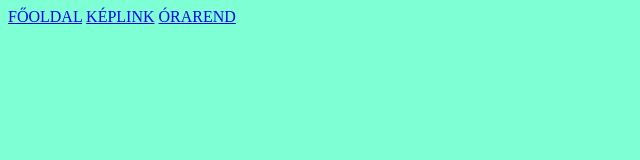
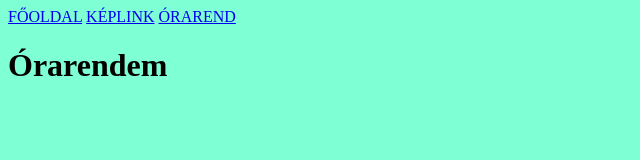
Before and after one commit to mategbenedek/My_Web_Page, a plain HTML site: page orarend.html in a window 1280 px wide. Shown: the whole page, without its empty margins (0-640 px from the left). Drawn offline with Linux system fonts and the light colour scheme.

Commit message:
órarend

```diff
--- a/orarend.html
+++ b/orarend.html
@@ -16,7 +16,7 @@
      <a href="keplink.html">KÉPLINK</a>
      <a href="orarend.html">ÓRAREND</a>
     </nav>
-
+    <h1>Órarendem</h1>
 
 
 </body>
```
